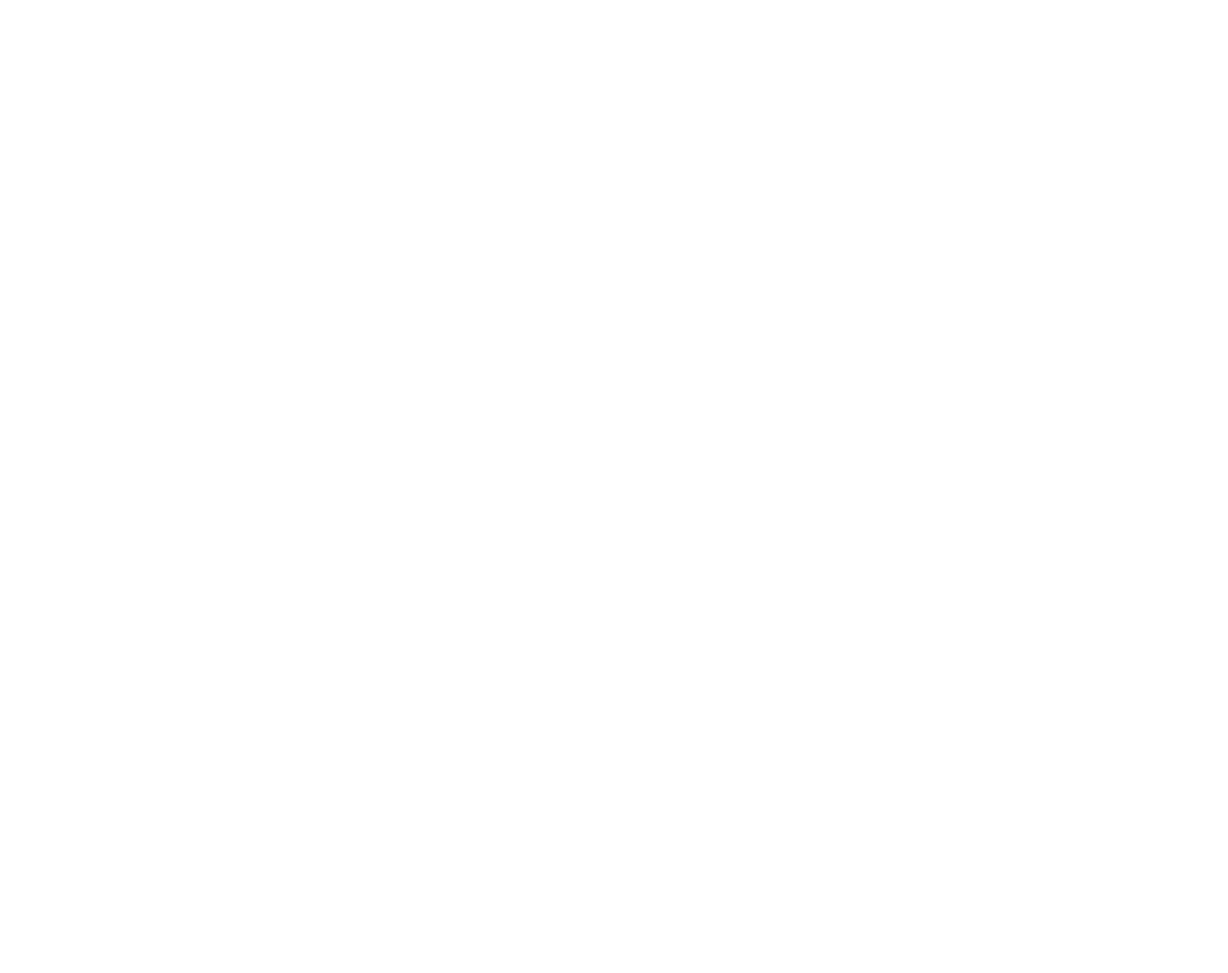
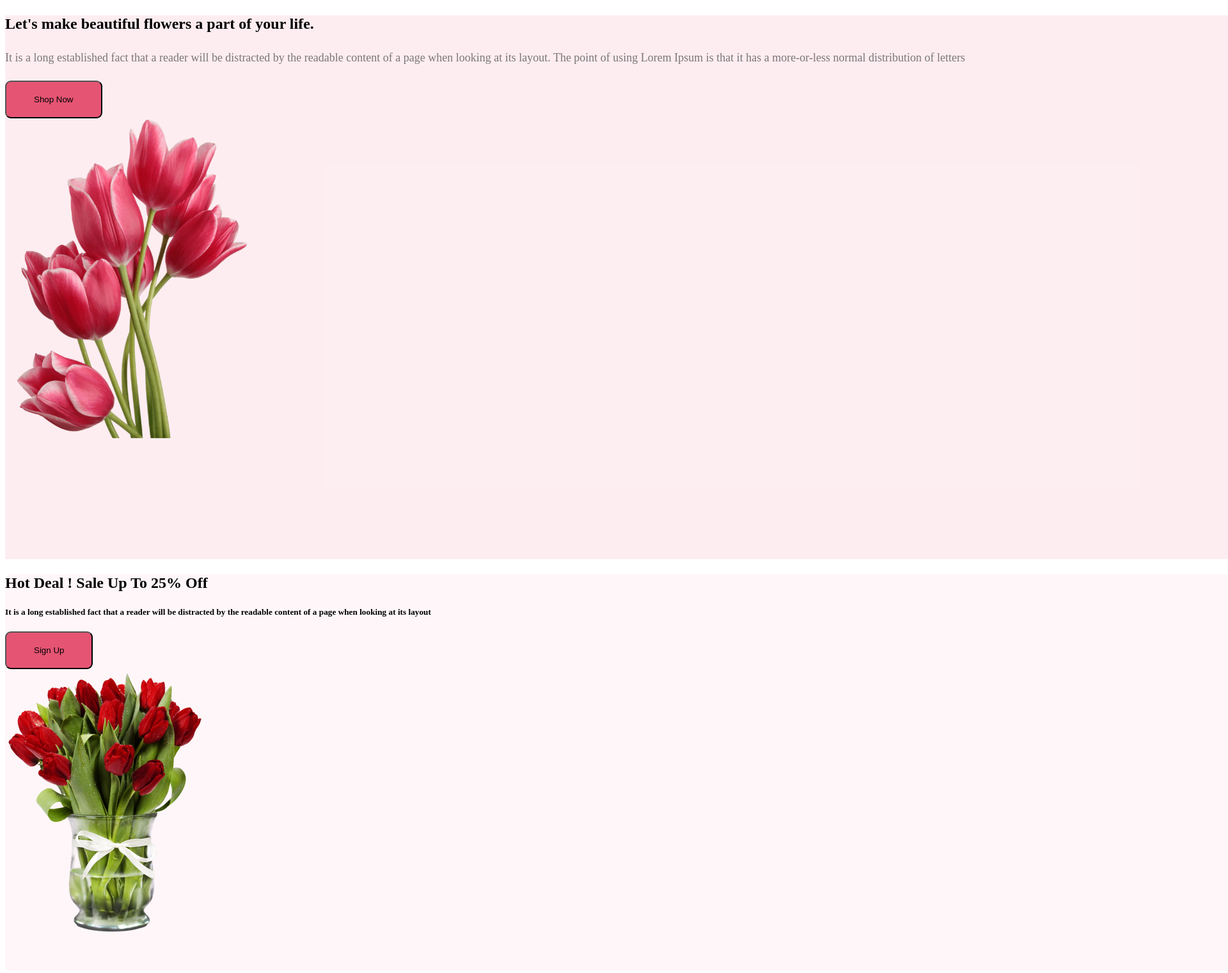
Before and after one commit to Moinul6039/assignment, a plain HTML site: page index.html in a window 1280 px wide. Shown: the whole page at 64% size, 1920 px wide, since content can reach past the window. Before the commit the page ends 800 px from the top, so only its background shows below. Drawn offline with Linux system fonts and the light colour scheme.

Commit message:
My Assignment

```diff
--- a/Styles/styles.css
+++ b/Styles/styles.css
@@ -0,0 +1,36 @@
+.main-1{
+    background: rgba(229, 84, 115, 0.10);
+    width: 1920px;
+    height: 850px;
+
+}
+.picture-1{
+    padding: auto;
+    width: 635px;
+    height: 500px;
+    flex-shrink: 0;
+    display: flex;
+}
+.pri-button{
+    border-radius: 9px;
+    background: #E55473;
+    display: inline-flex;
+    padding: 20px 43px;
+    align-items: flex-start;
+    gap: 10px;
+}
+#description-2{
+    color: rgba(39, 39, 39, 0.60);
+
+    font-size: 18px;
+     font-style: normal;
+    font-weight: 400;
+    line-height: 30px; /* 166.667% */
+}
+.section-3{
+    width: 1922px;
+    height: 620px;
+    flex-shrink: 0;
+    border-radius: 8px;
+    background: rgba(229, 84, 115, 0.05);
+}
--- a/index.html
+++ b/index.html
@@ -4,8 +4,55 @@
     <meta charset="UTF-8">
     <meta name="viewport" content="width=device-width, initial-scale=1.0">
     <title>Flower Shop</title>
+    <link rel="stylesheet" href="Styles/styles.css">
 </head>
 <body>
+    <section class="main-1">
+        <div class="text-style">
+        <h1>
+            <p>
+            Let's make beautiful flowers a part of your life.
+           </p>
+        </h1>
+        <h4>
+            <p id="description-2">
+                It is a long established fact that a reader will be distracted by the
+                readable content of a page when looking at its layout. The point of
+                using Lorem Ipsum is that it has a more-or-less normal distribution
+                of letters
+            </p>
+        </h4>
+        <button class="pri-button">
+            Shop Now
+        </button>
+        </div>
+        <div class="picture-1">
+            <img src="Flower Asset/pngwing 10.png" alt="">
+        </div>
+    </section>
+
+    <section class="section-3">
+    <div>
+        <h2>
+            <p>
+                Hot Deal ! Sale Up To 25% Off
+            </p>
+        </h2>
+        <h5>
+            <p>
+                It is a long established fact that a reader will be distracted by the
+                 readable content of a page when looking at its layout
+            </p>
+        </h5>
+        <button class="pri-button">
+            Sign Up
+        </button>
+    </div>
+    <div class="pic-2">
+        <img src="Flower Asset/pngwing 8.png" alt="">
+    </div>
+    </section>
+
 
 </body>
 </html>
```
